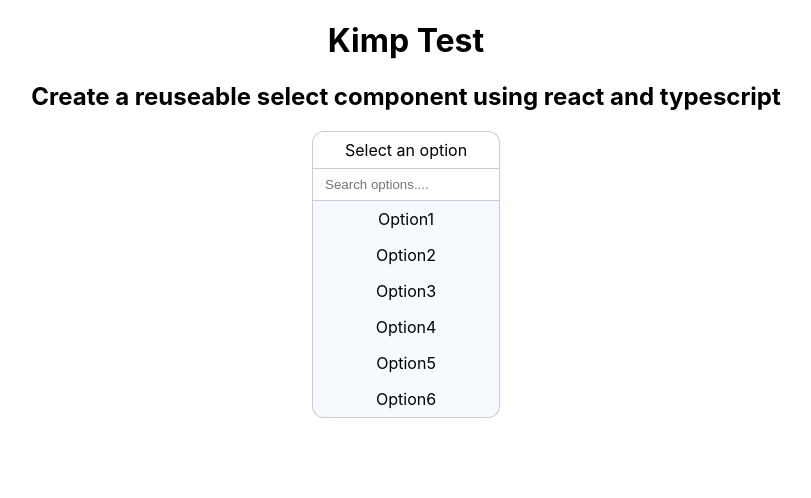
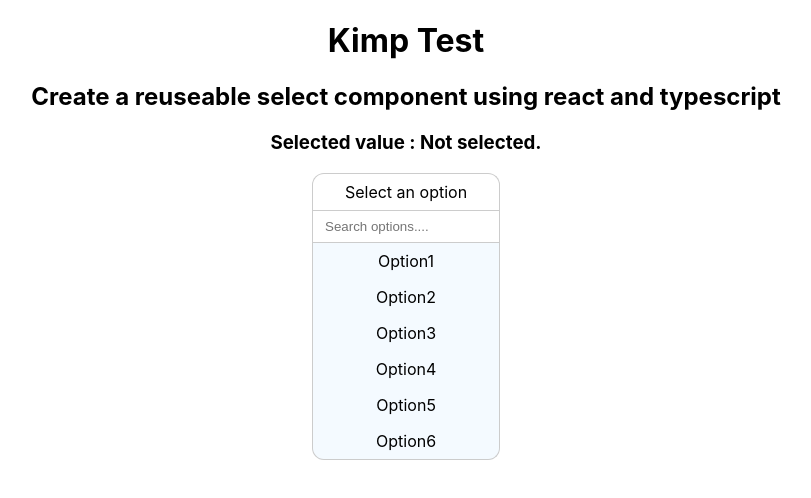
Before and after one commit to jscode99/kimp-machine-test, a React (Create React App) app: page / in a window 1280 px wide. Shown: the top 498 px of the page, without its empty margins (234-1045 px from the left). Built offline with nearby package versions, Linux system fonts and the light colour scheme.

Commit message:
Commit v1.0.1

```diff
--- a/src/App.tsx
+++ b/src/App.tsx
@@ -21,7 +21,7 @@ function App() {
     <div className="App">
       <h1>Kimp Test</h1>
       <h2>Create a reuseable select component using react and typescript</h2>
-
+      <h3>Selected value : {selectedValue || 'Not selected.'}</h3>
       <AppSelect
         options={options}
         selectedValue={selectedValue}
```
